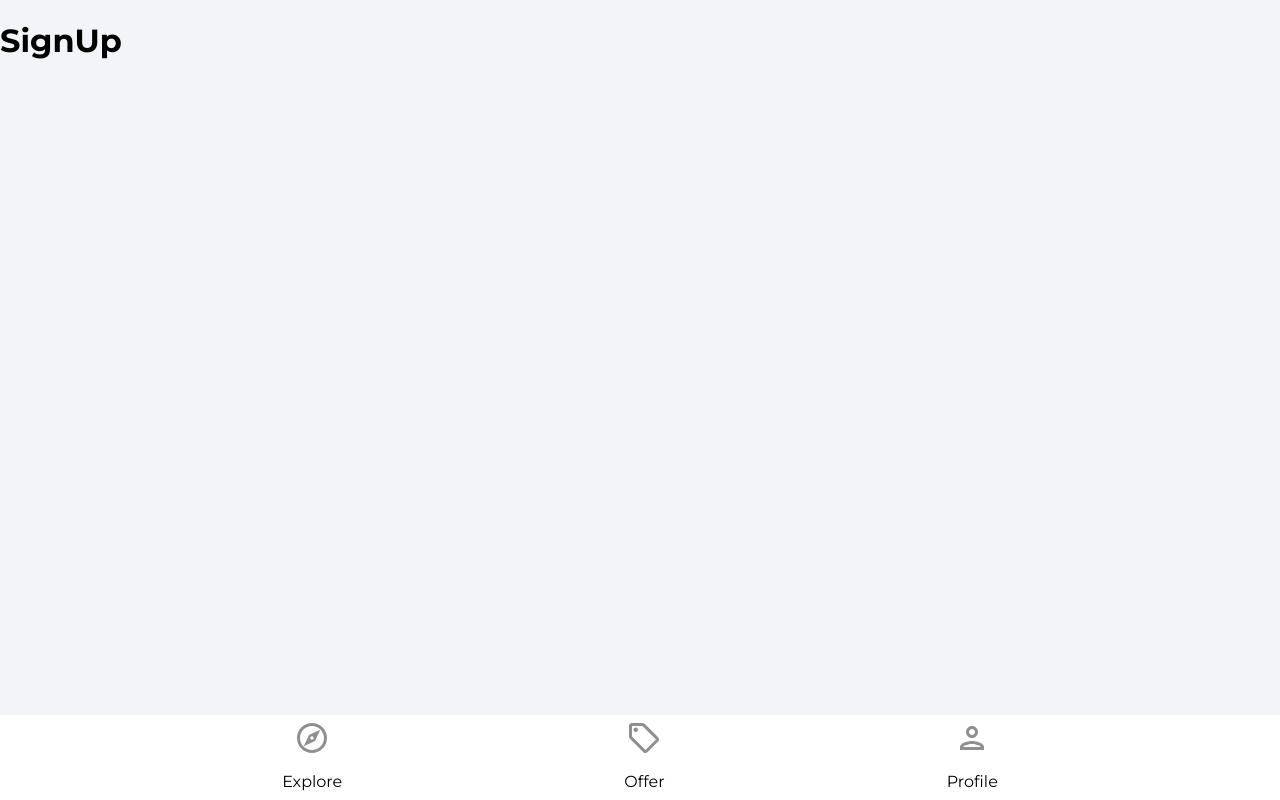
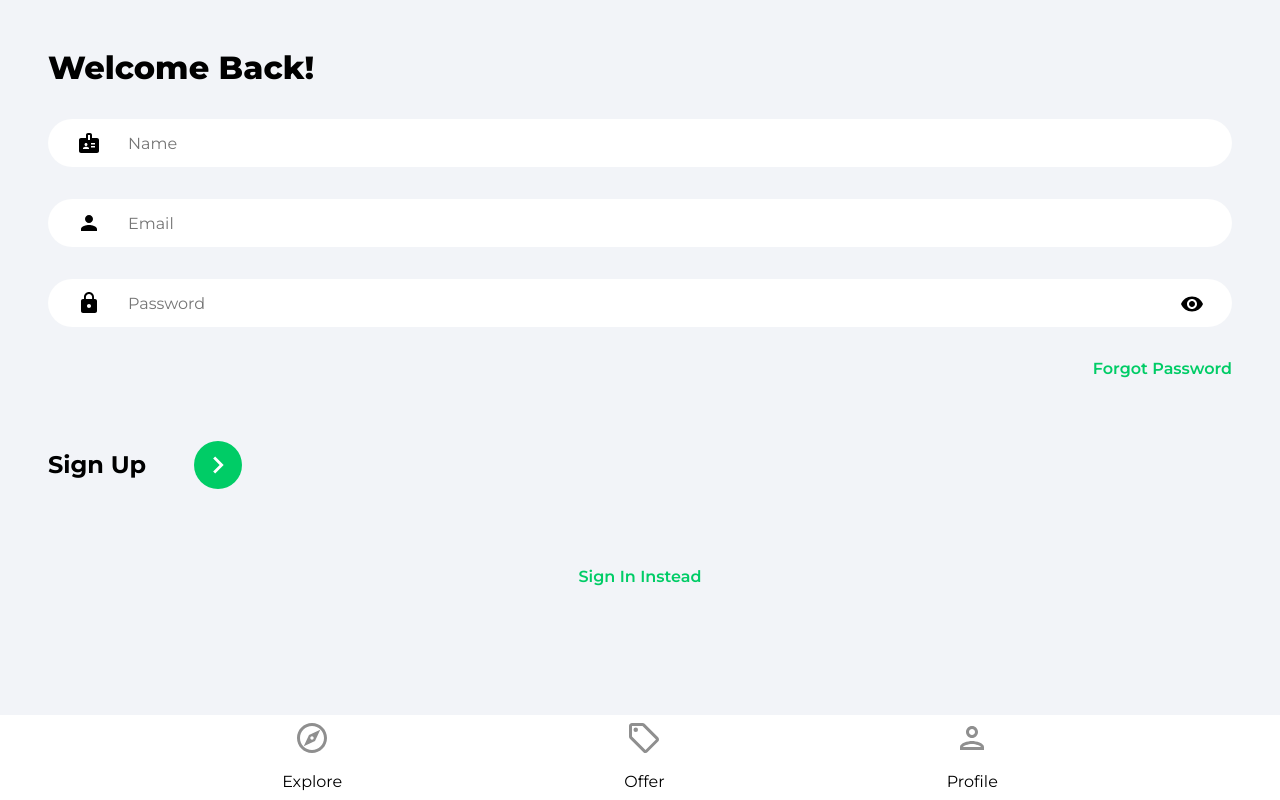
Before and after one commit to huntersteffner/House-Marketplace, a React (Create React App) app: page /sign-up in a window 1280 px wide. Built offline with nearby package versions, Linux system fonts and the light colour scheme.

Commit message:
Sign Up Page

```diff
--- a/src/pages/SignIn.jsx
+++ b/src/pages/SignIn.jsx
@@ -1,9 +1,75 @@
-const SignIn=() => {
-    return (
-        <div>
-            <h1>SignIn</h1>
-        </div>
-    )
+import { useState } from 'react'
+import { Link, useNavigate } from 'react-router-dom'
+import { ReactComponent as ArrowRightIcon } from '../assets/svg/keyboardArrowRightIcon.svg'
+import visibilityIcon from '../assets/svg/visibilityIcon.svg'
+
+const SignIn = () => {
+  const [showPassword, setShowPassword] = useState(false)
+  const [formData, setFormData] = useState({
+    email: '',
+    password: '',
+  })
+
+  const { email, password } = formData
+
+  const navigate = useNavigate()
+
+  const onChange = (e) => {
+    setFormData((prevState) =>({
+        ...prevState,
+        [e.target.id]: e.target.value
+    }))
+  }
+  return (
+    <>
+      <div className="pageContainer">
+        <header>
+          <p className="pageHeader">Welcome Back!</p>
+        </header>
+        <main>
+          <form>
+            <input
+              type="email"
+              className="emailInput"
+              placeholder="Email"
+              id="email"
+              value={email}
+              onChange={onChange}
+            />
+
+            <div className="passwordInputDiv">
+              <input
+                type={showPassword ? 'text' : 'password'}
+                className="passwordInput"
+                placeholder="Password"
+                id="password"
+                value={password}
+                onChange={onChange}
+              />
+              <img
+                src={visibilityIcon}
+                alt="Show Password"
+                className="showPassword"
+                onClick={() => setShowPassword((prevState) => !prevState)}
+              />
+            </div>
+
+            <Link to='/forgot-password' className='forgotPasswordLink' >Forgot Password</Link>
+            <div className="signInBar">
+                <p className="signInText">
+                    Sign In
+                </p>
+                <button className="signInButton">
+                    <ArrowRightIcon fill='#fff' width='34px' height='34px'/>
+                </button>
+            </div>
+          </form>
+
+          <Link to='/sign-up' className='registerLink' >Sign Up Instead</Link>
+        </main>
+      </div>
+    </>
+  )
 }
 
 export default SignIn
--- a/src/pages/SignUp.jsx
+++ b/src/pages/SignUp.jsx
@@ -1,9 +1,84 @@
-const SignUp=() => {
-    return (
-        <div>
-            <h1>SignUp</h1>
-        </div>
-    )
+import { useState } from 'react'
+import { Link, useNavigate } from 'react-router-dom'
+import { ReactComponent as ArrowRightIcon } from '../assets/svg/keyboardArrowRightIcon.svg'
+import visibilityIcon from '../assets/svg/visibilityIcon.svg'
+
+const SignUp = () => {
+  const [showPassword, setShowPassword] = useState(false)
+  const [formData, setFormData] = useState({
+    name: '',
+    email: '',
+    password: '',
+  })
+
+  const { name, email, password } = formData
+
+  const navigate = useNavigate()
+
+  const onChange = (e) => {
+    setFormData((prevState) =>({
+        ...prevState,
+        [e.target.id]: e.target.value
+    }))
+  }
+  return (
+    <>
+      <div className="pageContainer">
+        <header>
+          <p className="pageHeader">Welcome Back!</p>
+        </header>
+        <main>
+          <form>
+          <input
+              type="text"
+              className="nameInput"
+              placeholder="Name"
+              id="name"
+              value={name}
+              onChange={onChange}
+            />
+            <input
+              type="email"
+              className="emailInput"
+              placeholder="Email"
+              id="email"
+              value={email}
+              onChange={onChange}
+            />
+
+            <div className="passwordInputDiv">
+              <input
+                type={showPassword ? 'text' : 'password'}
+                className="passwordInput"
+                placeholder="Password"
+                id="password"
+                value={password}
+                onChange={onChange}
+              />
+              <img
+                src={visibilityIcon}
+                alt="Show Password"
+                className="showPassword"
+                onClick={() => setShowPassword((prevState) => !prevState)}
+              />
+            </div>
+
+            <Link to='/forgot-password' className='forgotPasswordLink' >Forgot Password</Link>
+            <div className="signUpBar">
+                <p className="signUpText">
+                    Sign Up
+                </p>
+                <button className="signUpButton">
+                    <ArrowRightIcon fill='#fff' width='34px' height='34px'/>
+                </button>
+            </div>
+          </form>
+
+          <Link to='/sign-in' className='registerLink' >Sign In Instead</Link>
+        </main>
+      </div>
+    </>
+  )
 }
 
 export default SignUp
```
